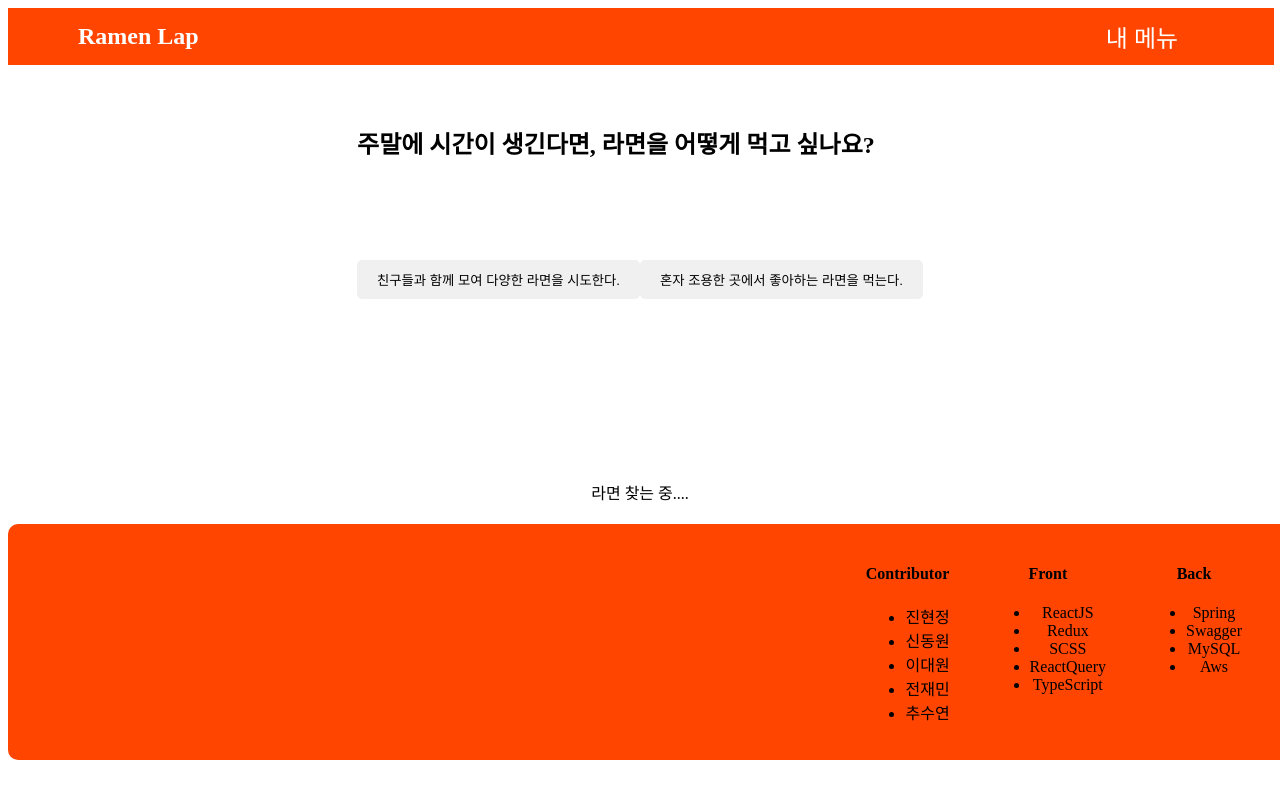
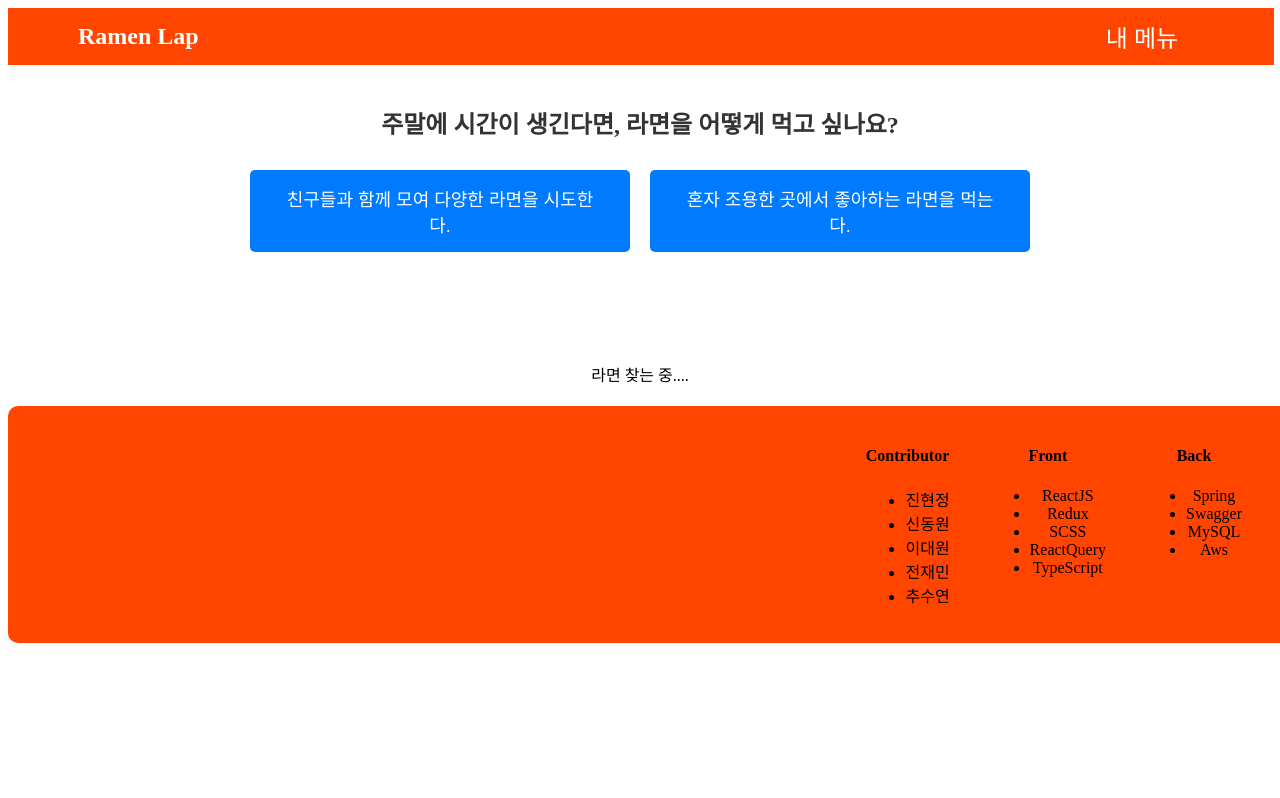
Before and after one commit to RamyunLab/ramyunlab-fe, a React (Create React App) app: page /mbti in a window 1280 px wide. Shown: the top 798 px of the page. Built offline with nearby package versions, Linux system fonts and the light colour scheme.

Commit message:
fix: mbti 결과창 수정(사진 첨부필요)

```diff
--- a/src/Redux/slices/MbtiSlice.tsx
+++ b/src/Redux/slices/MbtiSlice.tsx
@@ -3,11 +3,13 @@ import { createSlice, PayloadAction } from "@reduxjs/toolkit";
 interface MBTIState {
     answers: string[];
     result: { mbtiType: string; ramenRecommendation: string; description: string } | null;
+    showResult: boolean;
 }
 
 const initialState: MBTIState = {
     answers: [],
     result: null,
+    showResult: false,
 };
 
 const mbtiSlice = createSlice({
@@ -26,16 +28,21 @@ const mbtiSlice = createSlice({
             }>
         ) => {
             state.result = action.payload;
+            state.showResult = true;
         },
-        // 액션을 추가합니다: 결과 상태를 초기화합니다.
         resetResult: (state) => {
             state.result = null;
+            state.answers = [];
+            state.showResult = false;
         },
     },
 });
 export const { addAnswer, setResult, resetResult } = mbtiSlice.actions;
 
+const questionsCount = 4; // 질문의 수를 정의합니다.
+
 const calculateMBTI = (answers: string[]) => (dispatch: any) => {
+    console.log("Calculating MBTI with answers:", answers);
     const typeCount = { E: 0, I: 0, S: 0, N: 0, T: 0, F: 0, J: 0, P: 0 };
 
     answers.forEach((answer) => {
@@ -48,6 +55,7 @@ const calculateMBTI = (answers: string[]) => (dispatch: any) => {
         (typeCount.T >= typeCount.F ? "T" : "F") +
         (typeCount.J >= typeCount.P ? "J" : "P");
 
+    console.log("Determined MBTI type:", mbtiType);
     const ramenRecommendationMap = {
         ENTJ: {
             ramen: "왕뚜껑",
@@ -145,5 +153,5 @@ const calculateMBTI = (answers: string[]) => (dispatch: any) => {
     );
 };
 
-export { calculateMBTI };
+export { calculateMBTI, questionsCount };
 export default mbtiSlice.reducer;
--- a/src/components/MBTI/Question.module.scss
+++ b/src/components/MBTI/Question.module.scss
@@ -1,34 +1,54 @@
-// Question.module.scss
-
 .questionContainer {
     max-width: 800px; /* Increase container width */
     margin: 0 auto;
     padding: 20px; /* Add padding for spacing */
+    background-color: #fff; /* Add a background color */
+    border-radius: 10px; /* Add rounded corners */
+
+    transition: transform 0.3s ease;
+    transform: scale(1); /* Initial scale */
+
+    &:hover {
+        transform: scale(1.02); /* Slightly scale up on hover */
+    }
 }
 
 .questionText {
     font-size: 24px;
     margin-bottom: 20px;
+    text-align: center; /* Center the question text */
+    font-weight: bold; /* Make the question text bold */
+    color: #333; /* Set a darker text color */
 }
 
 .options {
     display: flex;
-    justify-content: space-between;
+    justify-content: space-around; /* Spread options evenly */
     align-items: center; /* Vertically align options */
     margin-bottom: 40px; /* Add a larger gap between questions */
-    height: 200px;
+    flex-wrap: nowrap; /* Prevent wrapping of options */
 }
+
 .optionButton {
-    padding: 10px 20px;
+    padding: 15px 30px; /* Increase padding for better touch area */
     border: none;
     border-radius: 5px;
     cursor: pointer;
-    background-color: #f0f0f0;
-    transition: background-color 0.3s ease;
-}
+    background-color: #007bff; /* Change background color */
+    color: #fff; /* Change text color to white */
+    font-size: 18px; /* Increase font size */
+    transition: background-color 0.3s ease, transform 0.3s ease;
+    margin: 10px; /* Add margin for spacing between buttons */
 
-.optionButton:hover {
-    background-color: #ddd;
+    &:hover {
+        background-color: #0056b3; /* Darken background on hover */
+        transform: translateY(-2px); /* Slightly lift on hover */
+    }
+
+    &:active {
+        background-color: #004494; /* Further darken background on active */
+        transform: translateY(0); /* Reset transform on active */
+    }
 }
 
 .resetButton {
@@ -37,12 +57,20 @@
     border: none;
     border-radius: 5px;
     cursor: pointer;
-    background-color: #f0f0f0;
-    transition: background-color 0.3s ease;
-}
+    background-color: #dc3545; /* Set a different color for reset button */
+    color: #fff; /* Change text color to white */
+    font-size: 16px; /* Set font size */
+    transition: background-color 0.3s ease, transform 0.3s ease;
 
-.resetButton:hover {
-    background-color: #ddd;
+    &:hover {
+        background-color: #c82333; /* Darken background on hover */
+        transform: translateY(-2px); /* Slightly lift on hover */
+    }
+
+    &:active {
+        background-color: #bd2130; /* Further darken background on active */
+        transform: translateY(0); /* Reset transform on active */
+    }
 }
 
 .questionContainer:not(:last-child) {
--- a/src/components/MBTI/Question.tsx
+++ b/src/components/MBTI/Question.tsx
@@ -1,6 +1,7 @@
-import React, { useState } from "react";
-import { useDispatch } from "react-redux";
-import { addAnswer } from "../../Redux/slices/MbtiSlice.tsx"; // Adjust import
+import React from "react";
+import { useDispatch, useSelector } from "react-redux";
+import { addAnswer, questionsCount } from "../../Redux/slices/MbtiSlice.tsx";
+import { RootState } from "../../Redux/store.tsx";
 import styles from "./Question.module.scss";
 
 const questions = [
@@ -39,24 +40,24 @@ const questions = [
 ];
 
 const Question: React.FC = () => {
-    const [currentQuestionIndex, setCurrentQuestionIndex] = useState(0);
     const dispatch = useDispatch();
-    const currentQuestion = questions[currentQuestionIndex];
+    const answers = useSelector((state: RootState) => state.mbti.answers);
 
     const handleAnswer = (value: string) => {
         dispatch(addAnswer(value));
-        if (currentQuestionIndex < questions.length - 1) {
-            setCurrentQuestionIndex(currentQuestionIndex + 1);
-        }
     };
+
+    const currentQuestion = questions[answers.length];
 
     return (
         <div className={styles.questionContainer}>
-            <h2 className={styles.questionText}>{currentQuestion.text}</h2>
+            {currentQuestion && (
+                <>
+                    <div className={styles.questionText}>{currentQuestion.text}</div>
                     <div className={styles.options}>
-                {currentQuestion.options.map((option, index) => (
+                        {currentQuestion.options.map((option) => (
                             <button
-                        key={index}
+                                key={option.value}
                                 className={styles.optionButton}
                                 onClick={() => handleAnswer(option.value)}
                             >
@@ -64,6 +65,8 @@ const Question: React.FC = () => {
                             </button>
                         ))}
                     </div>
+                </>
+            )}
         </div>
     );
 };
--- a/src/components/MBTI/Result.module.scss
+++ b/src/components/MBTI/Result.module.scss
@@ -1,14 +1,66 @@
-.resultContainer {
+.resultPage {
     display: flex;
     flex-direction: column;
     align-items: center;
     padding: 20px;
-    background-color: #f9f9f9;
-    border-radius: 10px;
-    box-shadow: 0 4px 8px rgba(0, 0, 0, 0.1);
+}
+
+.resultContainer {
+    max-width: 800px; /* Increase container width */
+    margin: 0 auto;
+    padding: 20px; /* Add padding for spacing */
+    background-color: #fff; /* Add a background color */
+    border-radius: 10px; /* Add rounded corners */
+    box-shadow: 0 4px 8px rgba(0, 0, 0, 0.1); /* Add a subtle shadow */
+    text-align: center; /* Center the text */
 }
 
 .resultText {
-    font-size: 1.5em;
-    text-align: center;
+    font-size: 24px;
+    margin-bottom: 20px;
+    font-weight: bold; /* Make the text bold */
+    color: #333; /* Set a darker text color */
 }
+
+.ramenRecommendation {
+    font-size: 20px;
+    margin-bottom: 10px;
+    color: #007bff; /* Set a color for the recommendation text */
+}
+
+.description {
+    font-size: 16px;
+    color: #666; /* Set a color for the description text */
+    margin-bottom: 20px; /* Add margin at the bottom */
+}
+
+.buttonContainer {
+    display: flex;
+    gap: 10px; /* Add space between buttons */
+}
+
+.homeLink,
+.button {
+    display: inline-block; /* Make link act like a button */
+    padding: 10px 20px;
+    font-size: 18px; /* Set font size */
+    color: white;
+    background-color: #007bff;
+    border: none;
+    border-radius: 5px;
+    cursor: pointer;
+    text-decoration: none; /* Remove underline from link */
+    transition: background-color 0.3s ease, transform 0.3s ease;
+    margin-bottom: 10px;
+    margin-top: 30px;
+    margin-right: 10px;
+    &:hover {
+        background-color: #0056b3; /* Darken background on hover */
+        transform: translateY(-2px); /* Slightly lift on hover */
+    }
+
+    &:active {
+        background-color: #004494; /* Further darken background on active */
+        transform: translateY(0); /* Reset transform on active */
+    }
+}
--- a/src/components/MBTI/Result.tsx
+++ b/src/components/MBTI/Result.tsx
@@ -1,6 +1,6 @@
 import React, { useEffect } from "react";
 import { useSelector, useDispatch } from "react-redux";
-import { calculateMBTI, resetResult } from "../../Redux/slices/MbtiSlice.tsx";
+import { calculateMBTI, resetResult, questionsCount } from "../../Redux/slices/MbtiSlice.tsx";
 import { RootState } from "../../Redux/store";
 import styles from "./Result.module.scss";
 import { Link } from "react-router-dom";
@@ -11,14 +11,17 @@ const Result: React.FC = () => {
     const result = useSelector((state: RootState) => state.mbti.result);
 
     useEffect(() => {
-        if (answers.length === 4) {
+        console.log("useEffect triggered with answers:", answers);
+        if (answers.length === questionsCount) {
             dispatch(calculateMBTI(answers));
         }
     }, [answers, dispatch]);
 
-    // 결과를 공유하는 함수
+    useEffect(() => {
+        console.log("Result updated:", result);
+    }, [result]);
+
     const handleShareResult = () => {
-        // 여기에 결과를 공유하는 로직을 구현하세요
         alert("결과를 공유합니다: " + JSON.stringify(result));
     };
 
@@ -33,12 +36,14 @@ const Result: React.FC = () => {
                 </p>
                 <p className={styles.description}>{result.description}</p>
             </div>
-            <Link to="/" onClick={() => dispatch(resetResult())} className={styles.homeLink}>
-                <div>홈으로</div>
-            </Link>
-            <button className={styles.button} onClick={handleShareResult}>
-                결과 공유하기
-            </button>
+            <div className={styles.buttonContainer}>
+                <Link to="/" onClick={() => dispatch(resetResult())} className={styles.homeLink}>
+                    홈으로
+                </Link>
+                <button className={styles.button} onClick={handleShareResult}>
+                    결과 공유하기
+                </button>
+            </div>
         </div>
     );
 };
--- a/src/page/MbtiPage.tsx
+++ b/src/page/MbtiPage.tsx
@@ -1,6 +1,8 @@
 import React from "react";
+import { useSelector } from "react-redux";
 import Question from "../components/MBTI/Question.tsx";
 import Result from "../components/MBTI/Result.tsx";
+import { RootState } from "../Redux/store.tsx";
 import styles from "./MbtiPage.module.scss";
 
 const MbtiPage: React.FC = () => {
```
Lines whose indentation alone changed are shown as unchanged.
